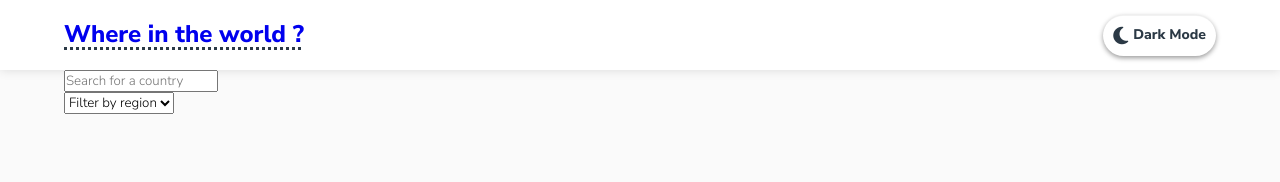
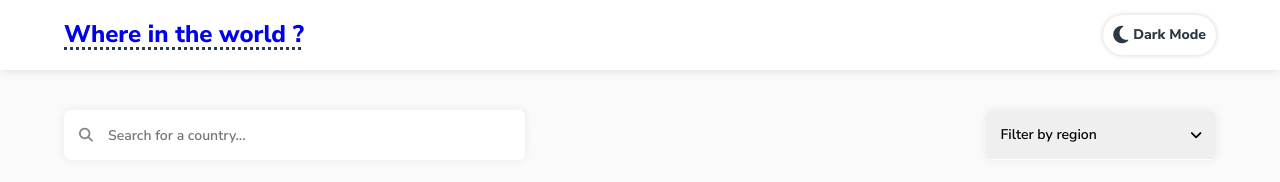
Before and after one commit to puwiii/WebProjects, a plain HTML site: page rest-countries-api-with-color-theme-switcher-master/archivo/index.html in a window 1280 px wide. Drawn offline with Linux system fonts and the light colour scheme.

Commit message:
searcher-terminado

```diff
--- a/rest-countries-api-with-color-theme-switcher-master/archivo/app/styles/_header.scss
+++ b/rest-countries-api-with-color-theme-switcher-master/archivo/app/styles/_header.scss
@@ -24,12 +24,13 @@
     }
 
     &__mode{
+        user-select: none;
         cursor: pointer;
         margin-left: auto;
         padding: 10px;
-        border-radius: 25px;
-        border-top: 1px solid rgba($color: #000000, $alpha: .05);
-        box-shadow: 0 2px 5px rgba($color: #000000, $alpha: .4);
+        //border-top: 1px solid rgba($color: #000000, $alpha: .05);
+        box-shadow: 0 0px 5px rgba($color: #8f8f8f, $alpha: .4);
+        border-radius: 20px;
 
         i{
             font-size: 2rem;
@@ -45,8 +46,11 @@
             margin-left: 5px;
         }
 
-        &:hover{
+        &:active{
             background-color: rgba(0,0,0,.05);
+            box-shadow: none;
+
+            filter: drop-shadow(0 0 5px rgba(192, 190, 190, 0.2));
         }
     }
 }
--- /dev/null
+++ b/rest-countries-api-with-color-theme-switcher-master/archivo/app/styles/_searcher.scss
@@ -0,0 +1,73 @@
+.searcher{
+    padding: 40px 0;
+
+    > .container{
+        display: flex;
+    }
+
+    &__input{
+        display: flex;
+        background-color: $White;
+        width: 40%;
+        box-shadow: 0 0 10px rgba($color: #000000, $alpha: .07);
+        border-radius: 7px;
+        overflow: hidden;
+
+        i{
+            cursor: pointer;
+            padding: 15px;
+            font-size: $HomePageSize;
+            color: $DarkGray;
+            display: grid;
+            place-items: center;
+        }
+
+        input{
+            outline: none;
+            border: none;
+            font-size: $HomePageSize;
+            font-weight: 600;
+            width: 100%;
+        }
+    }
+
+    &__select{
+        background-color: $White;
+        margin-left: auto;
+        width: 20%;
+        box-shadow: 0 0 10px rgba($color: #000000, $alpha: .07);
+        border-radius: 7px;
+        position: relative;
+        border-radius: 7px;
+        overflow: hidden;
+        height: 50px;
+
+        .select{
+            cursor: pointer;
+            width: 100%;
+            outline: none;
+            border: none;
+            padding: 15px 40px 15px 15px;
+            font-size: $HomePageSize;
+            font-weight: 600;
+            appearance: none;
+        }
+
+        .arrow{
+            pointer-events: none;
+            position: absolute;
+            width: 40px;
+            height: 100%;
+            top: 0;
+            right: 0;
+
+            i{
+                position: absolute;
+                font-size: $HomePageSize;
+                top: 50%;
+                right: 50%;
+                transform: translate(50%, -50%);
+            }
+        }
+    }
+}
--- a/rest-countries-api-with-color-theme-switcher-master/archivo/app/styles/styles.scss
+++ b/rest-countries-api-with-color-theme-switcher-master/archivo/app/styles/styles.scss
@@ -1,4 +1,5 @@
 @import "variables";
 @import "mixins";
 @import "globals";
-@import "header"
+@import "header";
+@import "searcher";
--- a/rest-countries-api-with-color-theme-switcher-master/archivo/index.html
+++ b/rest-countries-api-with-color-theme-switcher-master/archivo/index.html
@@ -22,19 +22,28 @@
     <div class="searcher">
         <div class="container">
             <div class="searcher__input">
-                <input type="text" placeholder="Search for a country">
+                <i class="fas fa-search"></i>
+                <input type="text" placeholder="Search for a country...">
             </div>
             <div class="searcher__select">
-                <select name="" id="">
-                    <option disabled selected value>Filter by region</option>
+                <select class="select" name="" id="">
+                    <option hidden selected value>Filter by region</option>
                     <option value="optionAf">Africa</option>
                     <option value="optionAm">America</option>
                     <option value="optionAs">Asia</option>
                     <option value="optionEu">Europe</option>
                     <option value="optionOc">Oceania</option>
+                    <option value="optionOc">All</option>
                 </select>
+                <div class="arrow">
+                    <i class="fas fa-angle-down"></i>
+                </div>
             </div>
         </div>
     </div>
+
+    <div class="countries">
+
+    </div>
 </body>
 </html>
```
Also changed, not shown: rest-countries-api-with-color-theme-switcher-master/archivo/app/styles/styles.css, 2 other files.
